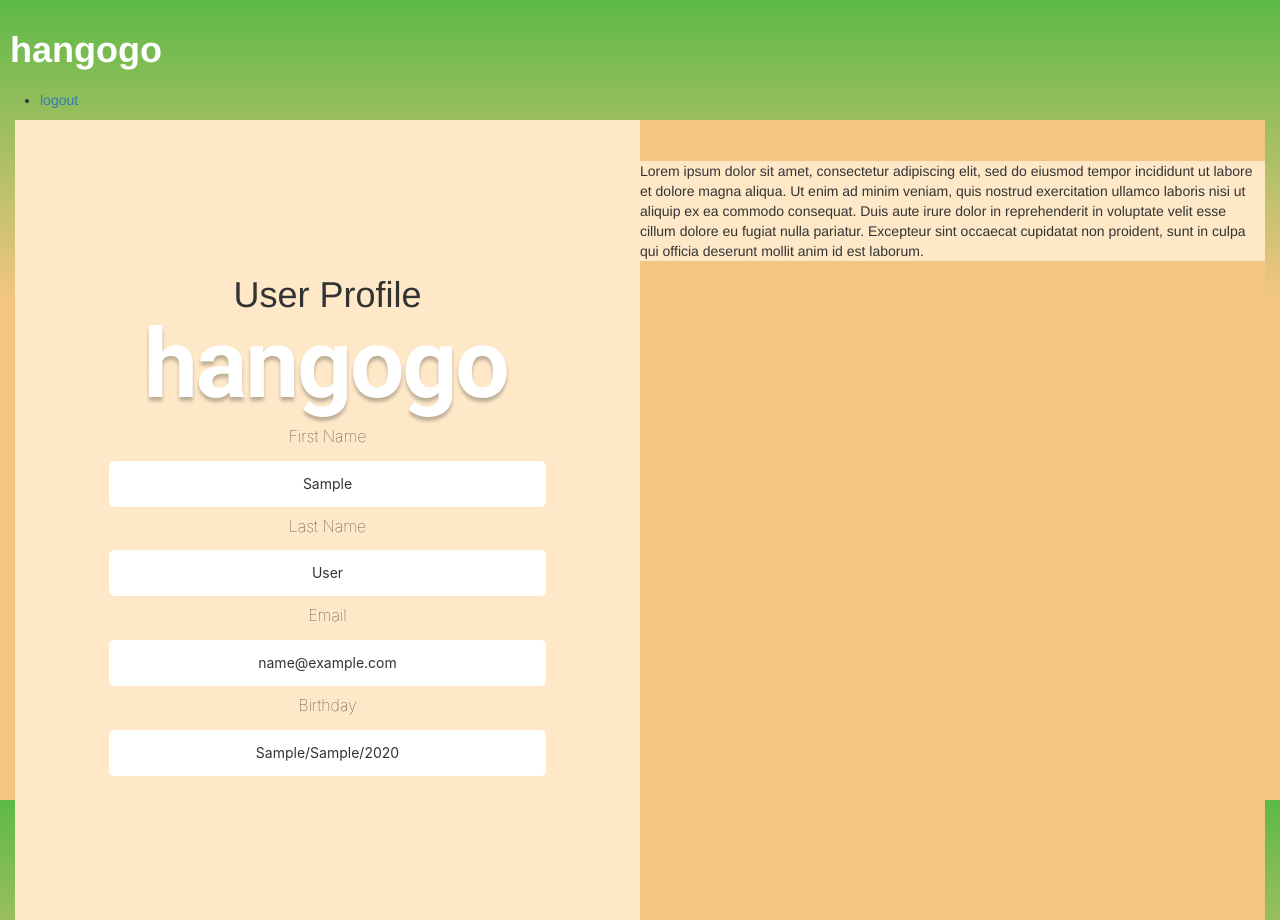
After one commit to Lizeth-V/HangoGo, a Flask app: a page that uses templates/landing_page.html in a window 1280 px wide. The commit adds this page. Run offline with Flask 3, Linux system fonts and the light colour scheme; a database or web service that is not in the repository returns one stand-in record (values such as "Sample title").

Commit message:
adding more of glorias code onto my branch to be up to date

```diff
--- /dev/null
+++ b/static/css/landing_page.css
@@ -0,0 +1,81 @@
+.logo h1 {
+    font-weight: bolder;
+    color: white;
+    padding: 10px;
+}
+
+body {
+    height: 100%;
+    margin: 0;
+    background-repeat: no-repeat;
+    background-attachment: fixed;
+    background-image: linear-gradient(180deg, rgba(2,0,36,1) 0%, rgba(93,185,70,1) 0%, rgba(242,197,130,1) 37%);
+  }
+
+html{
+    height: 100%;
+}
+
+
+.container {
+    display:flex;
+    flex-direction: row;
+    height: 100%;
+    min-width: 100%;
+}
+
+.user-profile {
+    display: flex;
+    flex-direction: column;
+    background-color:#FEE8C8;
+    justify-content: center;
+    align-items: center;
+    min-width: 50%;
+}
+
+.user-profile label {
+    font-family: 'Inter', sans-serif;
+    font-size: medium;
+    font-weight: lighter;
+    margin-bottom: 5px;
+}
+
+.user-profile p {
+    display:flex;
+    background-color: #fff;
+    width: 70%;
+    justify-content: center;
+    align-items: center;
+    font-family: 'Inter', sans-serif;
+    padding: 12px 20px;
+    margin: 8px 0;
+    border: 1px solid rgb(255, 255, 255);
+    border-radius: 5px;
+    box-sizing: border-box;
+}
+
+.user-chatbox {
+    display: flex;
+    flex-direction: column;
+    background-color:rgba(242,197,130,1);
+    min-width: 50%;
+}
+
+
+
+.chat1 p {
+    background-color:#FEE8C8;
+}
+
+
+@font-face {
+    font-family: 'Roboto';
+    font-style: normal;
+    font-weight: 700;
+    src: url('https://fonts.googleapis.com/css?family=Roboto');
+}
+@font-face {
+    font-family: 'Inter';
+    font-style: normal;
+    src: url('https://fonts.googleapis.com/css?family=Inter');
+}
--- a/templates/interests.html
+++ b/templates/interests.html
@@ -5,7 +5,7 @@
         <meta charset="UTF-8">
         <meta name="viewport" content="width=device-width, initial-scale=1.0">
         <link rel="stylesheet" href="../static/css/style.css">
-        <link rel="stylesheet2" href="interests.css">
+        <link rel="stylesheet2" href="../static/css/interests.css">
     </head>
     <body>
         <header>
--- /dev/null
+++ b/templates/landing_page.html
@@ -0,0 +1,42 @@
+<!DOCTYPE html>
+<html lang="en">
+<head>
+    <meta charset="UTF-8">
+    <meta name="viewport" content="width=device-width, initial-scale=1.0">
+    <div class="logo">
+        <h1>hangogo</h1>
+        <ul>
+            <li><a href="logout">logout</a></li>
+        </ul>
+    </div>
+    <!-- Latest compiled and minified CSS -->
+    <link rel="stylesheet" href="https://cdn.jsdelivr.net/npm/bootstrap@3.4.1/dist/css/bootstrap.min.css" integrity="sha384-HSMxcRTRxnN+Bdg0JdbxYKrThecOKuH5zCYotlSAcp1+c8xmyTe9GYg1l9a69psu" crossorigin="anonymous">
+    <link rel="stylesheet" href="../static/css/landing_page.css">
+    <title>Welcome to hangogo</title>
+</head>
+<body>
+    <div class="container">
+        <div class="user-profile">
+            <h1>User Profile</h1>
+            <img src="../static/icons/hangogo.png" alt="">
+            <label for="first_name">First Name</label>
+            <p>{{first_name}}</p>
+            <label for="last_name">Last Name</label>
+            <p>{{last_name}}</p>
+            <label for="email">Email</label>
+            <p>{{email}}</p>
+            <label for="birthday">Birthday</label>
+            <p>{{birth_month}}/{{birth_day}}/{{birth_year}}</p>
+        </div>
+        <div class="user-chatbox">
+            <hr class="horizontal-line">
+            <div class="chat1">
+                <p>Lorem ipsum dolor sit amet, consectetur adipiscing elit, sed do eiusmod tempor incididunt ut labore et dolore magna aliqua. Ut enim ad minim veniam, quis nostrud exercitation ullamco laboris nisi ut aliquip ex ea commodo consequat. Duis aute irure dolor in reprehenderit in voluptate velit esse cillum dolore eu fugiat nulla pariatur. Excepteur sint occaecat cupidatat non proident, sunt in culpa qui officia deserunt mollit anim id est laborum.</p>
+            </div>
+        </div>
+    </div>
+    <script src="https://code.jquery.com/jquery-3.7.1.min.js" integrity="sha256-/JqT3SQfawRcv/BIHPThkBvs0OEvtFFmqPF/lYI/Cxo=" crossorigin="anonymous"></script>
+    <!-- Latest compiled and minified JavaScript -->
+    <script src="https://cdn.jsdelivr.net/npm/bootstrap@3.4.1/dist/js/bootstrap.min.js" integrity="sha384-aJ21OjlMXNL5UyIl/XNwTMqvzeRMZH2w8c5cRVpzpU8Y5bApTppSuUkhZXN0VxHd" crossorigin="anonymous"></script>
+</body>
+</html>
```
Also changed, not shown: templates/main.html (deleted, +0 -18 lines), static/css/interests.css (renamed from templates/interests.css).
